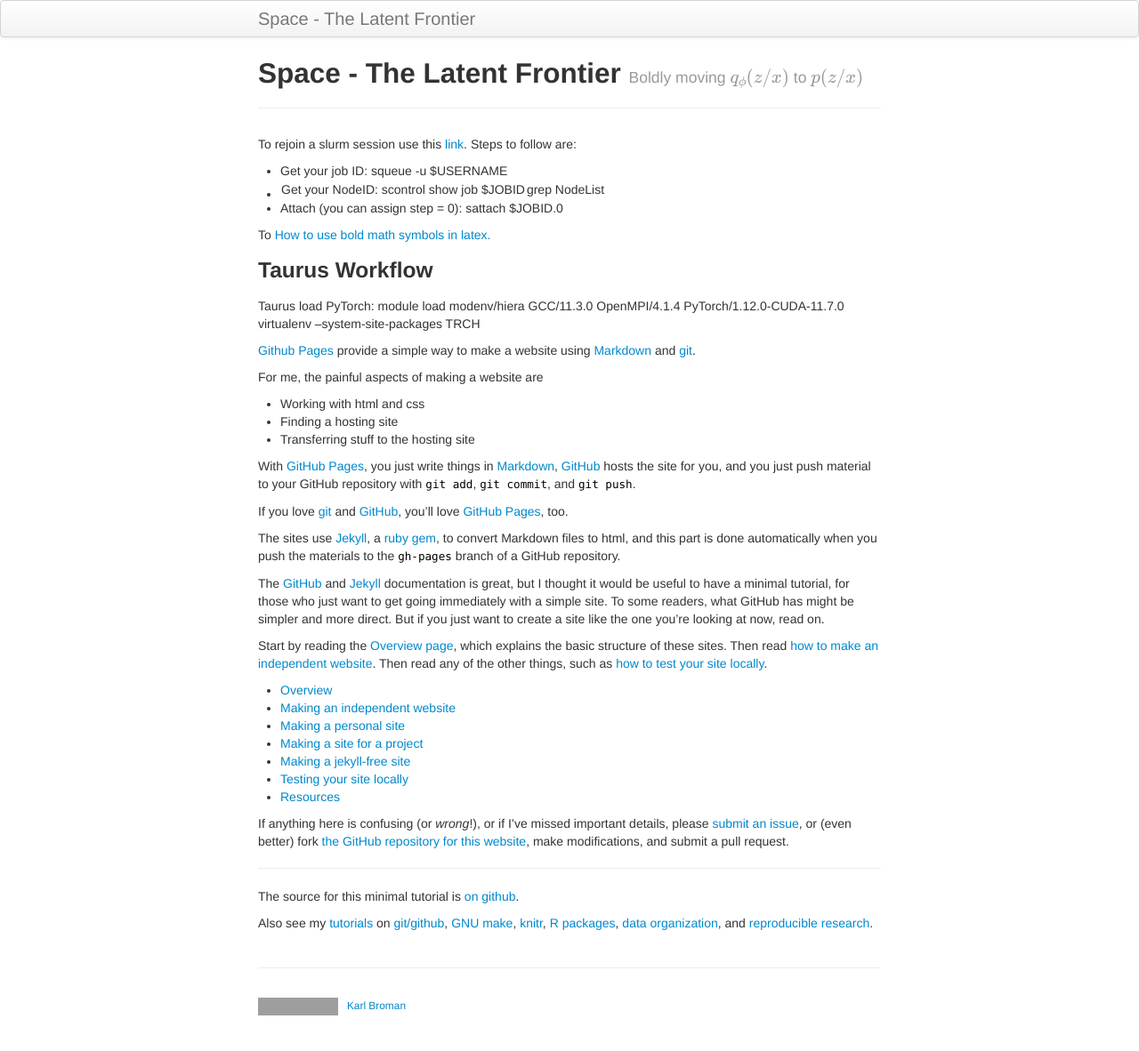
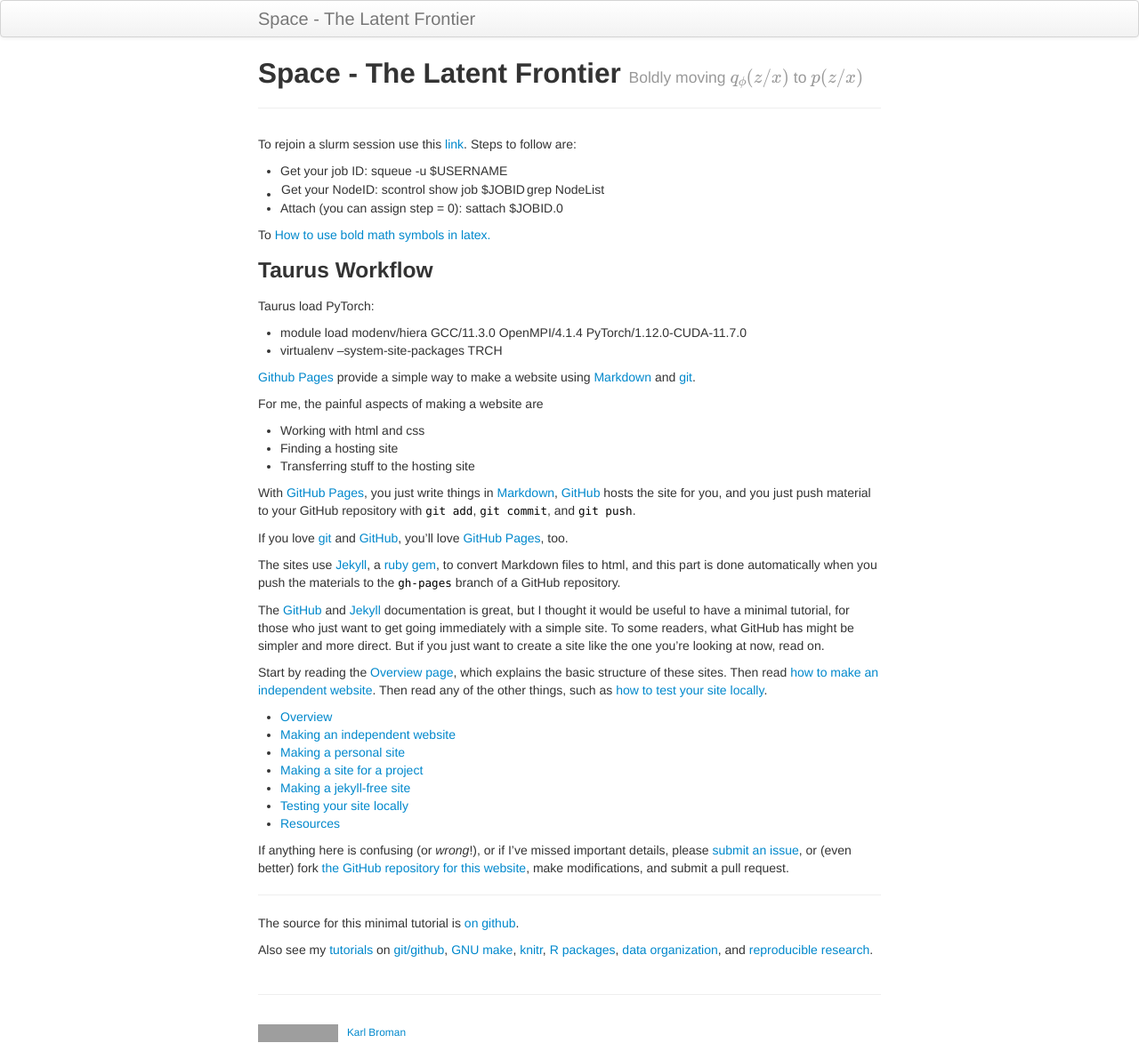
Before and after one commit to skt9/skt9.github.io, a Jekyll site: the page built from index.md, in a window 1280 px wide. Shown: the whole page at 89% size. Built offline with Jekyll 4.4.1, drawn with Linux system fonts in a browser that asks for light colours; formulas are drawn with MathJax 3; before the commit the page ends 1152 px from its top, so only the background shows below that; grey boxes are pictures that could not be loaded.

```diff
--- a/index.md
+++ b/index.md
@@ -15,8 +15,10 @@ To [How to use bold math symbols in latex.](https://texfaq.org/FAQ-boldgreek)
 
 ### Taurus Workflow
 
-Taurus load PyTorch: module load modenv/hiera  GCC/11.3.0  OpenMPI/4.1.4 PyTorch/1.12.0-CUDA-11.7.0
-virtualenv --system-site-packages TRCH
+Taurus load PyTorch:
+
+- module load modenv/hiera  GCC/11.3.0  OpenMPI/4.1.4 PyTorch/1.12.0-CUDA-11.7.0
+- virtualenv --system-site-packages TRCH
 
 
 [Github Pages](https://pages.github.com) provide a simple way to make a
```
